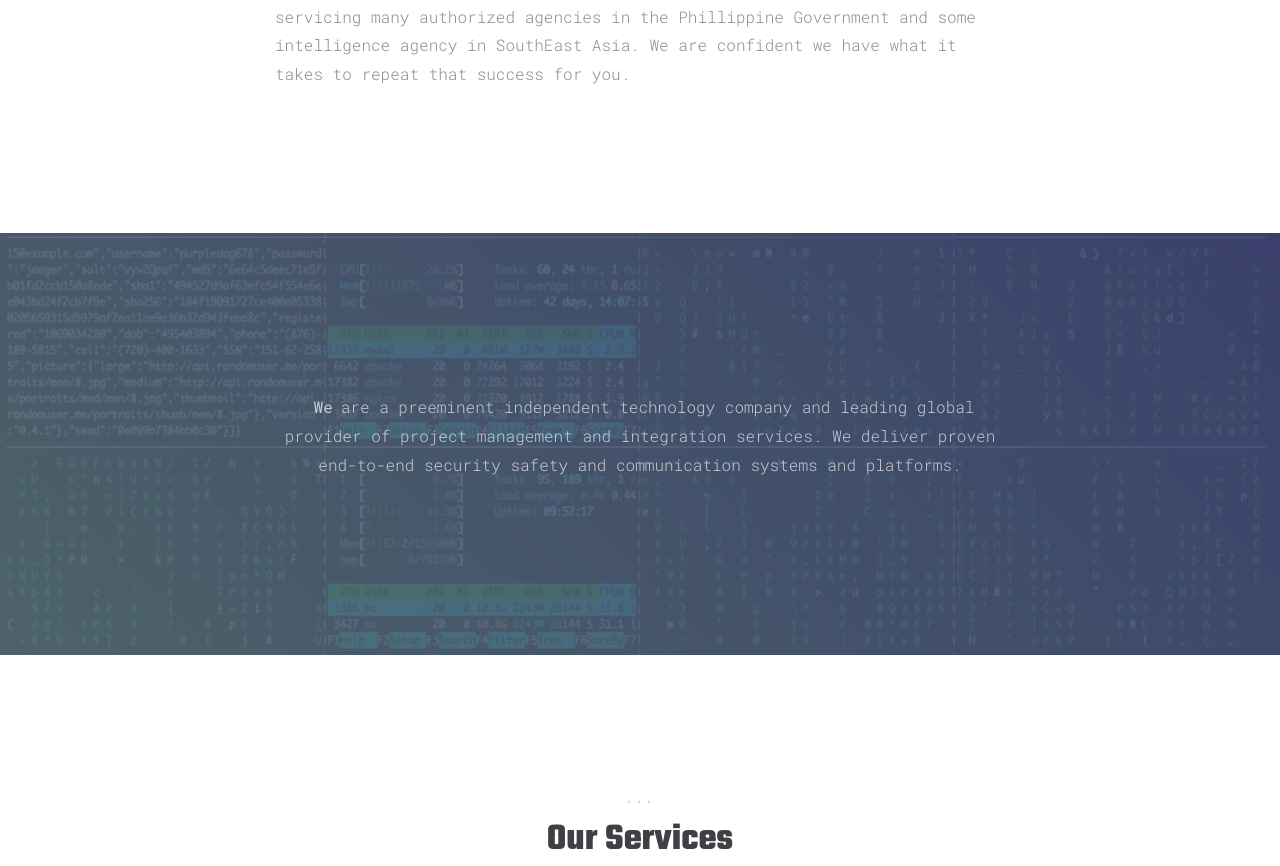
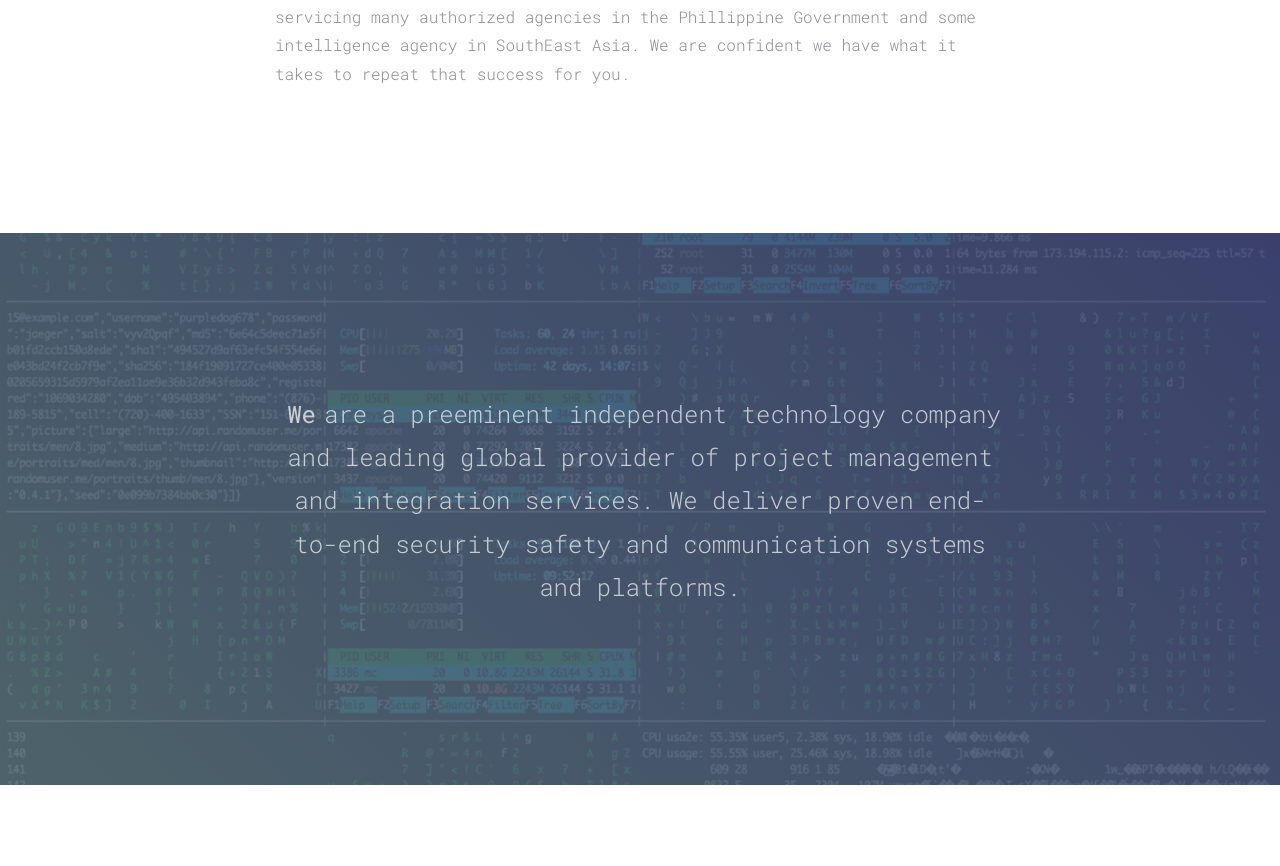
Before and after one commit to Anen0/ashgard_ind_lp, a Flask app: page / in a window 1280 px wide. Shown: the part 1208-2074 px from the top of the page. Run offline with Flask 3, Linux system fonts and the light colour scheme; some libraries are stand-ins or nearby versions; some web fonts are replaced.

Commit message:
font-size change

```diff
--- a/flaskapp/templates/index.html
+++ b/flaskapp/templates/index.html
@@ -311,7 +311,7 @@
           <div class="container">
             <div class="row d-flex justify-content-center">
               <div class="col-md-8 text-center text-white heading-section heading-section-white ftco-animate">
-                <p>
+                <p style="font-size: 1.5em;">
                   <strong class="px-2">We</strong>are a preeminent independent technology company and leading global provider
                   of project management and integration services. We deliver proven end-to-end security safety
                   and communication systems and platforms.
```
